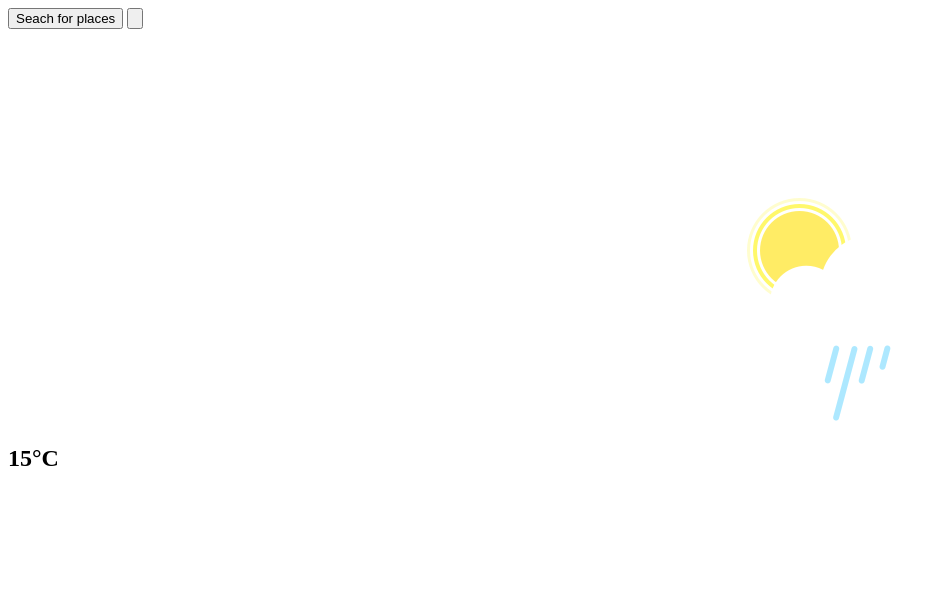
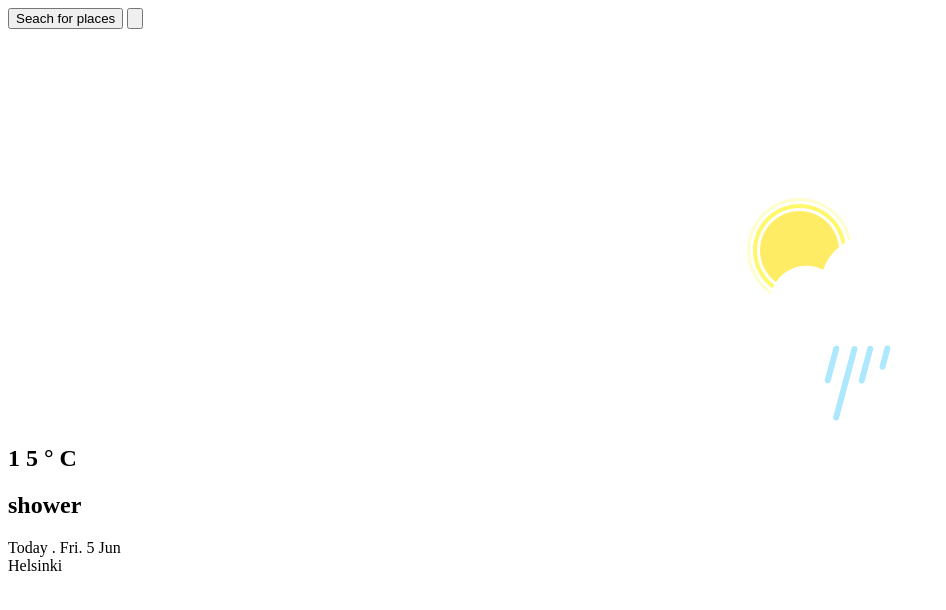
Before and after one commit to Jumper-ZERO/Weather-App, a plain HTML site: page index.html in a window 1280 px wide. Shown: the whole page, without its empty margins (0-946 px from the left). Drawn offline with Linux system fonts and the light colour scheme.

Commit message:
header finish

```diff
--- a/CSS/Weather_mobile.css
+++ b/CSS/Weather_mobile.css
@@ -6,6 +6,7 @@
 }
 html {
     font-size: 62.5%;
+    font-family: var(--font1);
 }
 body {
     overflow-y: scroll;
@@ -64,3 +65,89 @@ body {
     width: 150px;
     height: 174px;
 }
+.hero-text {
+    display: flex;
+    flex-direction: column;
+    justify-content: center;
+    align-items: center;
+}
+.hero-text--grado {
+    position: relative;
+    font-family: var(--font1);
+    text-align: center;
+    height: 170px;
+    width: 100%;
+    top: -40px;
+}
+.hero-text--grado span:nth-child(1){
+    font-weight: 500;
+    font-size: 14.4rem;
+    line-height: 170px;
+}
+.hero-text--grado span:nth-child(2){
+    font-weight: 500;
+    font-size: 14.4rem;
+    line-height: 170px;
+}
+.hero-text--grado span:nth-child(3){
+    font-weight: 300;
+    font-size: 4.8rem;
+    line-height: 56.35px;
+}
+.hero-text--grado span:nth-child(4){
+    font-weight: 400;
+    font-size: 4.8rem;
+    line-height: 56px;
+}
+.hero-text--grado span:nth-child(1), .hero-text--grado span:nth-child(2) {
+    color: var(--white);
+}
+.hero-text--grado span:nth-child(3), .hero-text--grado span:nth-child(4) {
+    color: var(--gray);
+}
+.hero-text--status {
+    height: 42px;
+    font-family: var(--font1);
+    font-weight: 600;
+    font-size: 36px;
+    line-height: 42px;
+    text-align: center;
+    text-transform: capitalize;
+    color: var(--gray2);
+    position: relative;
+    top: -20px;
+}
+.hero-text--time {
+    font-size: 1.8rem;
+    color: var(--gray3);
+    display: flex;
+    justify-content: space-between;
+    width: 160px;
+    font-weight: 500;
+}
+.hero-text--time span:nth-child(2) {
+    text-transform: capitalize;
+    font-size: 2.8rem;
+    font-weight: 700;
+    position: relative;
+    top: -12px;
+}
+.hero-text--locate {
+    margin-top: 35px;
+    display: flex;
+    justify-content: center;
+    align-items: center;
+    width: 100%;
+    gap: 5px;
+}
+.hero-text--locate span:nth-child(1) {
+    background-image: url(/Iconos/outline_location_on_white_24dp.png);
+    background-size: contain;
+    background-repeat: no-repeat;
+    width: 24px;
+    height: 24px;
+}
+.hero-text--locate span:nth-child(2) {
+    color: var(--gray3);
+    font-size: 1.8rem;
+}
--- a/CSS/variables.css
+++ b/CSS/variables.css
@@ -1,8 +1,12 @@
 :root {
     --black-light: #1E213A;
     --black-dark: #100E1D;
+    --white: #ffffff;
     --white-dark: #E7E7EB;
     --gray: #6E707A;
+    --gray2: #A09FB1;
+    --gray3: #88869D;
     --purple: #3C47E9;
     --yellow: #FFEC65;
+    --font1: 'Raleway', sans-serif;
 }
--- a/index.html
+++ b/index.html
@@ -7,10 +7,11 @@
     <link rel="stylesheet" href="./CSS/Weather_mobile.css" media="(max-width: 375px)">
     <link rel="preconnect" href="https://fonts.googleapis.com">
     <link rel="stylesheet" href="./CSS/variables.css">
+    <link rel="preconnect" href="https://fonts.googleapis.com">
     <link rel="preconnect" href="https://fonts.gstatic.com" crossorigin>
-    <link href="https://fonts.googleapis.com/css2?family=Raleway:wght@100;200;300;400;500;600;700;800&display=swap" rel="stylesheet"><link rel="preconnect" href="https://fonts.googleapis.com">
-    <link rel="preconnect" href="https://fonts.gstatic.com" crossorigin>
-    <link href="https://fonts.googleapis.com/css2?family=Raleway:wght@100;200;300;400;500;600;700;800&display=swap" rel="stylesheet">
+    <link href="https://fonts.googleapis.com/css2?family=Raleway:ital,wght@0,100;0,300;0,400;0,500;0,700;0,800;0,900;1,700;1,800;1,900&display=swap" rel="stylesheet">
+    <link href="https://fonts.googleapis.com/css2?family=Material+Icons"
+      rel="stylesheet">
     <title>Weather App</title>
 </head>
 <body>
@@ -21,14 +22,27 @@
         </nav>
         <section class="hero-content">
             <figure class="hero-figure">
-                <img src="./icons/Cloud-background.png" alt="background">
-                <img src="./icons/shower.png" alt="cloudy">
+                <img src="./Imagenes/Cloud-background.png" alt="background">
+                <img src="./Imagenes/Shower.png" alt="cloudy">
             </figure>
             <div class="hero-text">
-                <h1 class="hero-text--grado">15<span class="hero-text--grado__c">°C</span></h1>
-                <h2 class="hero-text--status"></h2>
-                <p class="hero-text--time"></p>
-                <p class="hero-text--place"></p>
+                <h1 class="hero-text--grado">
+                    <span>1</span>
+                    <span>5</span>
+                    <span>°</span>
+                    <span>C</span>
+                </h1>
+                <h2 class="hero-text--status">shower</h2>
+                <div class="hero-text--time">
+                    <span>Today</span>
+                    <span class="__punto">.</span>
+                    <span>Fri. 5 Jun</span>
+                </div>
+                <div class="hero-text--locate">
+                    <span class="locate"></span>
+                    <span>Helsinki</span>
+                </div>
+
             </div>
         </section>
     </header>
```
Also changed, not shown: Iconos/outline_location_on_white_24dp.png (added), Imagenes/Clear.png (renamed from icons/Clear.png), Imagenes/Cloud-background.png (renamed from icons/Cloud-background.png), Imagenes/Hail.png (renamed from icons/Hail.png), Imagenes/HeavyCloud.png (renamed from icons/HeavyCloud.png), Imagenes/HeavyRain.png (renamed from icons/HeavyRain.png), Imagenes/LightCloud.png (renamed from icons/LightCloud.png), Imagenes/LightRain.png (renamed from icons/LightRain.png), Imagenes/Shower.png (renamed from icons/Shower.png), Imagenes/Sleet.png (renamed from icons/Sleet.png), Imagenes/Snow.png (renamed from icons/Snow.png), Imagenes/Thunderstorm.png (renamed from icons/Thunderstorm.png).
